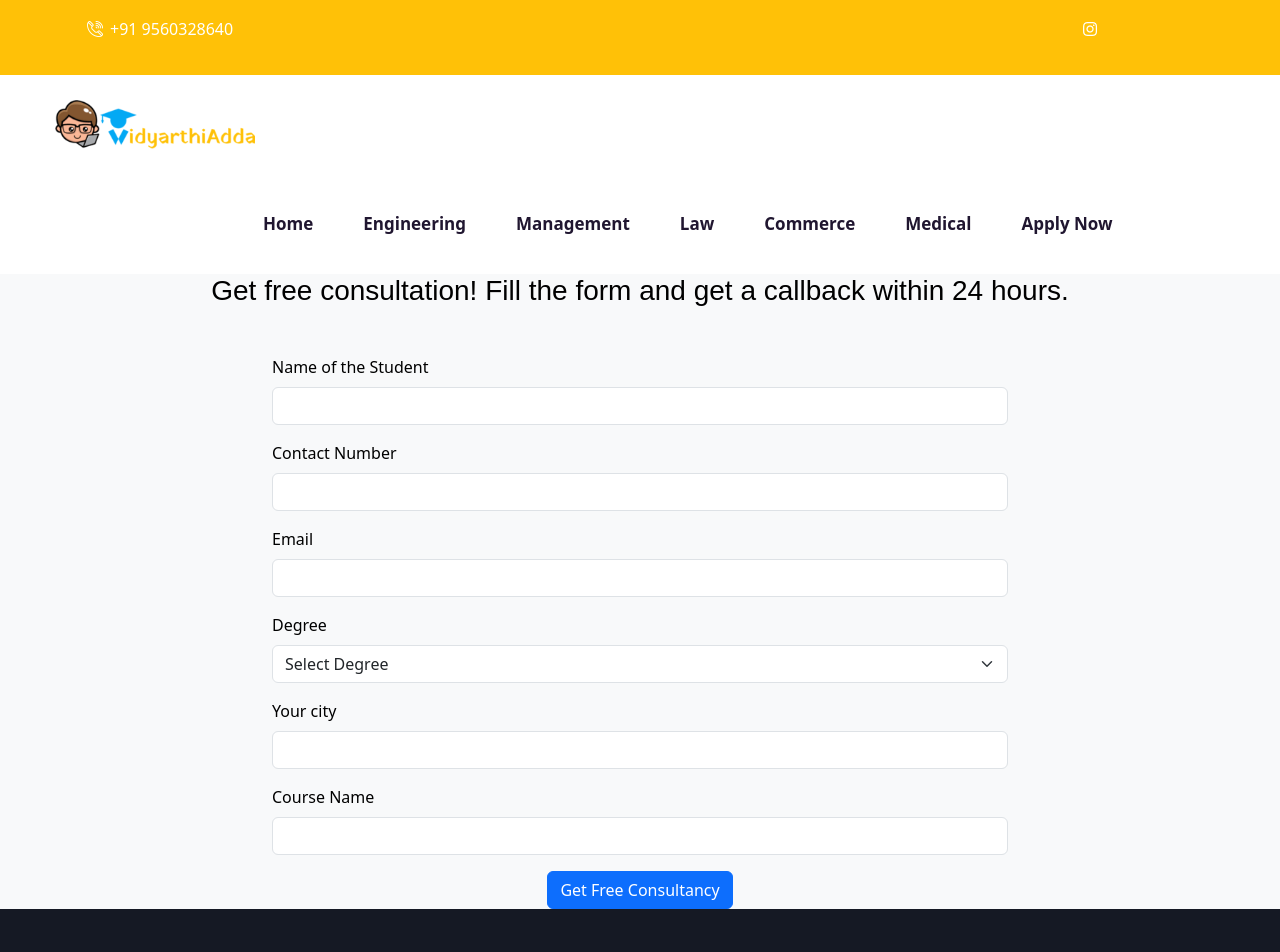
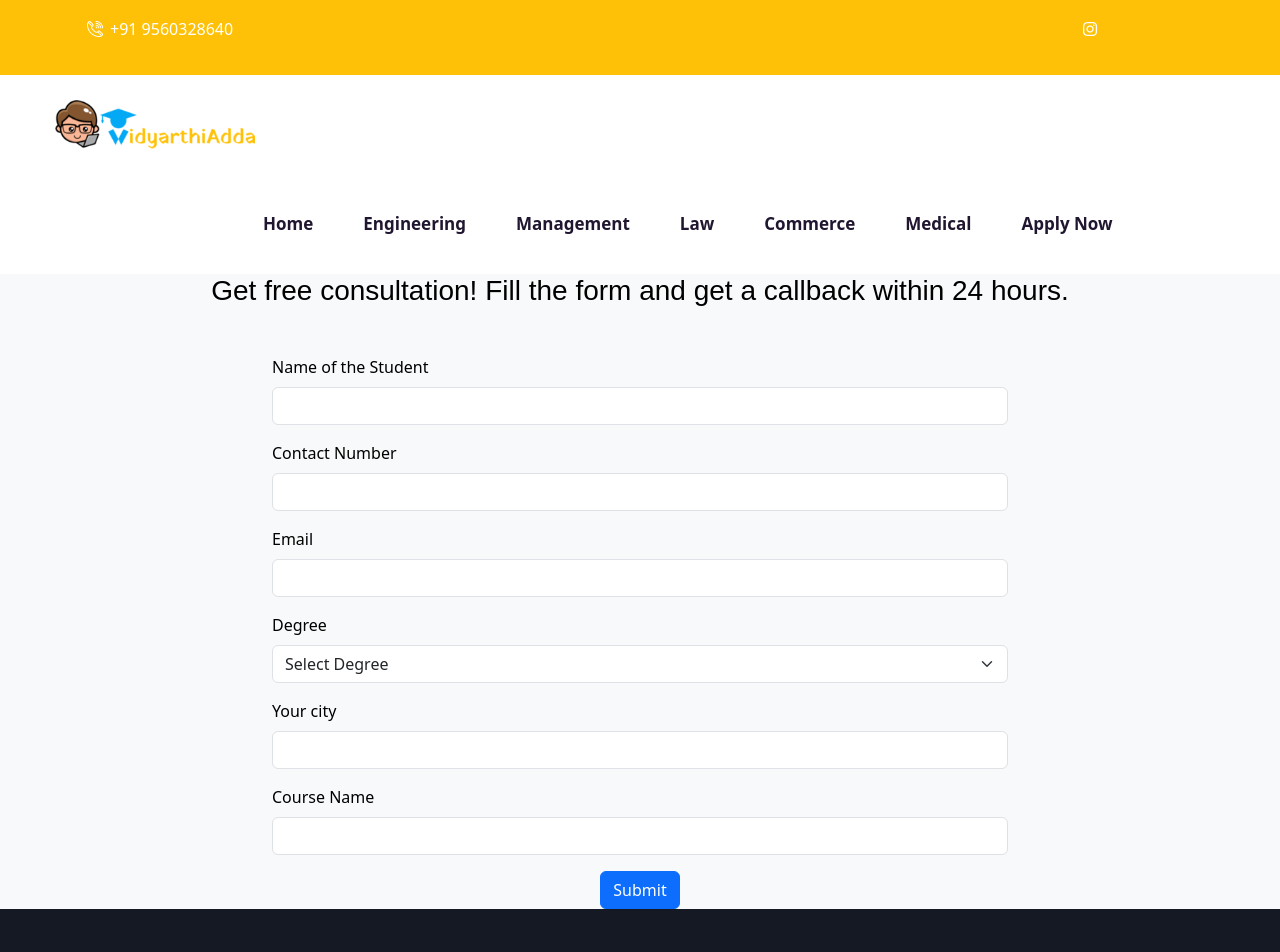
Before and after one commit to abdulrehman043/street_wolf, a Next.js app: page /apply/student_application in a window 1280 px wide. Shown: the top 952 px of the page. Built offline with nearby package versions, Linux system fonts and the light colour scheme; a web font is replaced by a local one.

Commit message:
submit and msg fix

```diff
--- a/components/form.jsx
+++ b/components/form.jsx
@@ -123,7 +123,7 @@ const MyForm = () => {
               <input type="text" className="form-control" id="courseName" name="courseName" value={formData.courseName} onChange={handleChange} required />
             </div>
             <div className="text-center">
-              <button type="submit" className="btn btn-primary">Get Free Consultancy</button>
+              <button type="submit" className="btn btn-primary">Submit</button>
             </div>
           </form>
           {/* {submissionInfo.dateTime && (
--- a/components/modal.jsx
+++ b/components/modal.jsx
@@ -16,7 +16,7 @@ const Modal = ({ showModal, onClose }) => {
             <div className="modal-dialog modal-dialog-centered">
               <div className="modal-content rounded-3 shadow-lg">
                 <div className="modal-header bg-light">
-                  <h5 className="modal-title text-dark">Register for Free Consultancy</h5>
+                  <h5 className="modal-title text-dark">Get a callback</h5>
                   <button type="button" className="btn-close" onClick={closeModal}></button>
                 </div>
                 <div className="modal-body text-bg-light">
```
